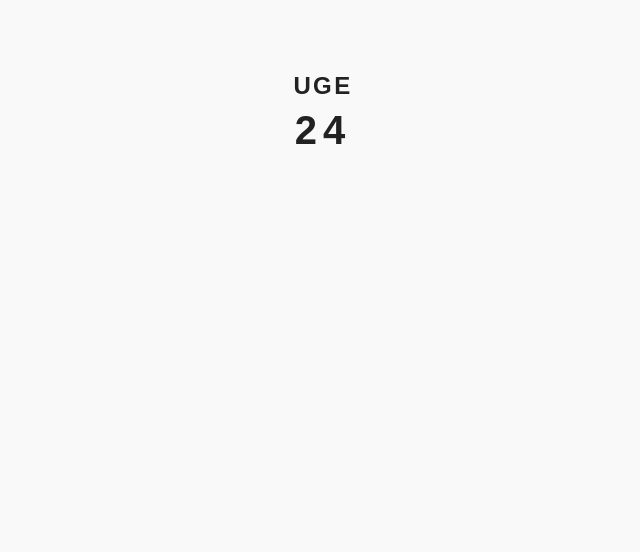
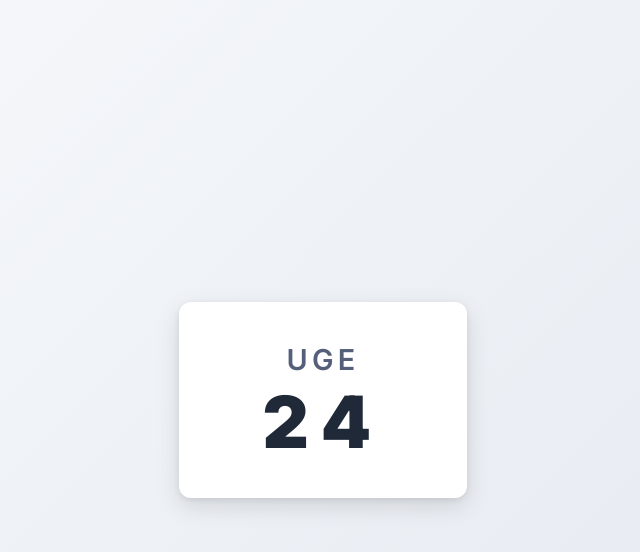
Before and after one commit to mfmfbf/week-widget-notion-fbf, a plain HTML site: page index.html in a window 1280 px wide. Shown: the whole page, without its empty margins (317-957 px from the left). Drawn offline with Linux system fonts and the light colour scheme.

Commit message:
Update index.html

```diff
--- a/index.html
+++ b/index.html
@@ -1,33 +1,61 @@
 <!DOCTYPE html>
-<html lang="da">
+<html lang="da" >
 <head>
   <meta charset="UTF-8" />
   <title>Ugenummer</title>
   <style>
+    @import url('https://fonts.googleapis.com/css2?family=Inter:wght@600;900&display=swap');
+
     body {
-      font-family: Arial, sans-serif;
-      text-align: center;
-      padding: 4rem;
-      background: #f9f9f9;
+      margin: 0;
+      height: 100vh;
+      display: flex;
+      justify-content: center;
+      align-items: center;
+      background: linear-gradient(135deg, #f7f9fc, #e3e8ef);
+      font-family: 'Inter', -apple-system, BlinkMacSystemFont, 'Segoe UI', Roboto, Oxygen,
+        Ubuntu, Cantarell, 'Open Sans', 'Helvetica Neue', sans-serif;
       color: #222;
       user-select: none;
     }
+
+    .container {
+      background: #ffffff;
+      padding: 2.5rem 4rem;
+      border-radius: 12px;
+      box-shadow:
+        0 8px 24px rgba(0, 0, 0, 0.12),
+        0 2px 6px rgba(0, 0, 0, 0.08);
+      text-align: center;
+      min-width: 160px;
+      max-width: 240px;
+    }
+
     .uge {
-      font-size: 1.5rem;  /* Halv størrelse af 3rem */
-      font-weight: 700;
-      letter-spacing: 0.1em;
-      margin-bottom: 0.5rem;
+      font-weight: 600;
+      font-size: 1.8rem;
+      letter-spacing: 0.15em;
+      color: #555f7a;
+      margin-bottom: 0.6rem;
+      text-transform: uppercase;
     }
+
     .nummer {
-      font-size: 2.5rem;  /* Halv størrelse af 5rem */
       font-weight: 900;
-      letter-spacing: 0.15em;
+      font-size: 4.5rem;
+      color: #1f2937;
+      letter-spacing: 0.2em;
+      line-height: 1;
+      font-feature-settings: "tnum";
+      font-variant-numeric: tabular-nums;
     }
   </style>
 </head>
 <body>
-  <div class="uge">UGE</div>
-  <div class="nummer" id="weekNumber">--</div>
+  <div class="container" role="contentinfo" aria-label="Ugenummer">
+    <div class="uge">UGE</div>
+    <div class="nummer" id="weekNumber">--</div>
+  </div>
 
   <script>
     function getWeekNumber(d) {
```
